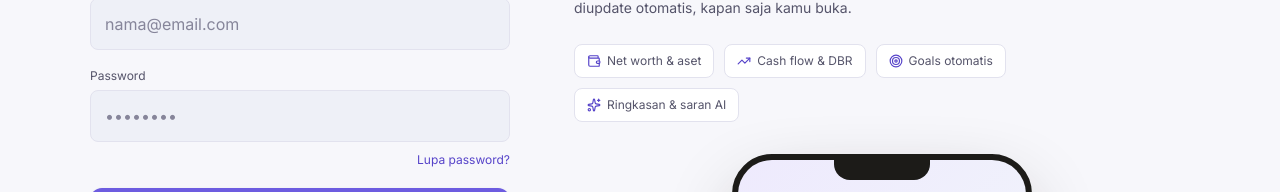
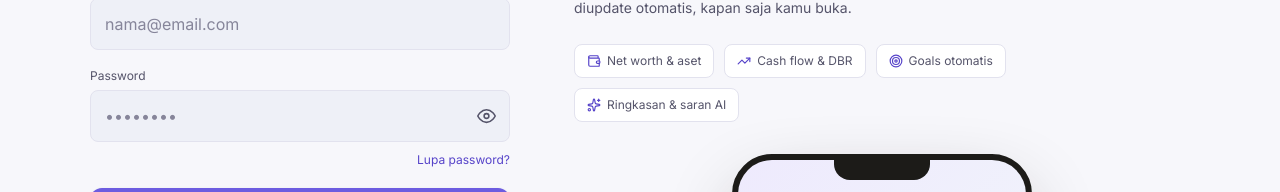
Before and after one commit to cavinconstantine-cloud/UrpersonalDB, a Next.js app: page /login in a window 1280 px wide. Shown: the part 252-444 px from the top of the page. Built offline with nearby package versions, Linux system fonts and the light colour scheme.

Commit message:
Add show/hide password toggle on the login page
New reusable PasswordField (an eye icon button toggling input type
between password/text), wired into the login form.

Co-Authored-By: Claude Sonnet 5 <noreply@anthropic.com>
Claude-Session: https://claude.ai/code/session_012bYRj1kso82UM2LFLC51W9

```diff
--- a/src/app/(auth)/login/login-form.tsx
+++ b/src/app/(auth)/login/login-form.tsx
@@ -3,7 +3,7 @@
 import { useActionState } from "react";
 import Link from "next/link";
 import { signInAction, type AuthFormState } from "../actions";
-import { TextField } from "@/components/ui/field";
+import { TextField, PasswordField } from "@/components/ui/field";
 import { SubmitButton } from "@/components/ui/submit-button";
 import { FormMessage } from "@/components/auth/form-message";
 
@@ -25,10 +25,9 @@ export function LoginForm({ next }: { next: string }) {
         autoComplete="email"
         required
       />
-      <TextField
+      <PasswordField
         id="password"
         name="password"
-        type="password"
         label="Password"
         placeholder="••••••••"
         autoComplete="current-password"
--- a/src/components/ui/field.tsx
+++ b/src/components/ui/field.tsx
@@ -1,5 +1,7 @@
+"use client";
+
 import { cn } from "@/lib/utils";
-import { forwardRef, type InputHTMLAttributes, type ReactNode, type SelectHTMLAttributes, type TextareaHTMLAttributes } from "react";
+import { forwardRef, useState, type InputHTMLAttributes, type ReactNode, type SelectHTMLAttributes, type TextareaHTMLAttributes } from "react";
 
 const inputBase =
   "w-full px-[14px] py-[13px] rounded-lg border bg-bg-input text-text text-[16px] font-sans placeholder:text-text-muted focus:outline-2 focus:outline-offset-1 focus:outline-brand transition-colors";
@@ -45,6 +47,52 @@ export const TextField = forwardRef<HTMLInputElement, TextFieldProps>(function T
         className={cn(inputBase, error && "border-critical", !error && "border-hairline", className)}
         {...props}
       />
+    </FieldWrap>
+  );
+});
+
+interface PasswordFieldProps extends Omit<InputHTMLAttributes<HTMLInputElement>, "type"> {
+  label?: string;
+  error?: string;
+  hint?: ReactNode;
+}
+
+export const PasswordField = forwardRef<HTMLInputElement, PasswordFieldProps>(function PasswordField(
+  { label, error, hint, className, id, ...props },
+  ref,
+) {
+  const [visible, setVisible] = useState(false);
+  return (
+    <FieldWrap label={label} error={error} hint={hint} htmlFor={id}>
+      <div className="relative">
+        <input
+          ref={ref}
+          id={id}
+          type={visible ? "text" : "password"}
+          className={cn(inputBase, "pr-11", error && "border-critical", !error && "border-hairline", className)}
+          {...props}
+        />
+        <button
+          type="button"
+          onClick={() => setVisible((v) => !v)}
+          aria-label={visible ? "Sembunyikan password" : "Tampilkan password"}
+          aria-pressed={visible}
+          className="absolute right-3.5 top-1/2 -translate-y-1/2 text-text-dim hover:text-text"
+        >
+          {visible ? (
+            <svg width="19" height="19" viewBox="0 0 24 24" fill="none" stroke="currentColor" strokeWidth="2" strokeLinecap="round" strokeLinejoin="round">
+              <path d="M9.9 4.24A10.94 10.94 0 0 1 12 4c7 0 11 8 11 8a18.5 18.5 0 0 1-2.16 3.19m-6.72-1.07a3 3 0 1 1-4.24-4.24" />
+              <path d="M6.61 6.61A18.5 18.5 0 0 0 1 12s4 8 11 8a10.94 10.94 0 0 0 5.05-1.24" />
+              <line x1="1" y1="1" x2="23" y2="23" />
+            </svg>
+          ) : (
+            <svg width="19" height="19" viewBox="0 0 24 24" fill="none" stroke="currentColor" strokeWidth="2" strokeLinecap="round" strokeLinejoin="round">
+              <path d="M1 12s4-8 11-8 11 8 11 8-4 8-11 8-11-8-11-8Z" />
+              <circle cx="12" cy="12" r="3" />
+            </svg>
+          )}
+        </button>
+      </div>
     </FieldWrap>
   );
 });
```
